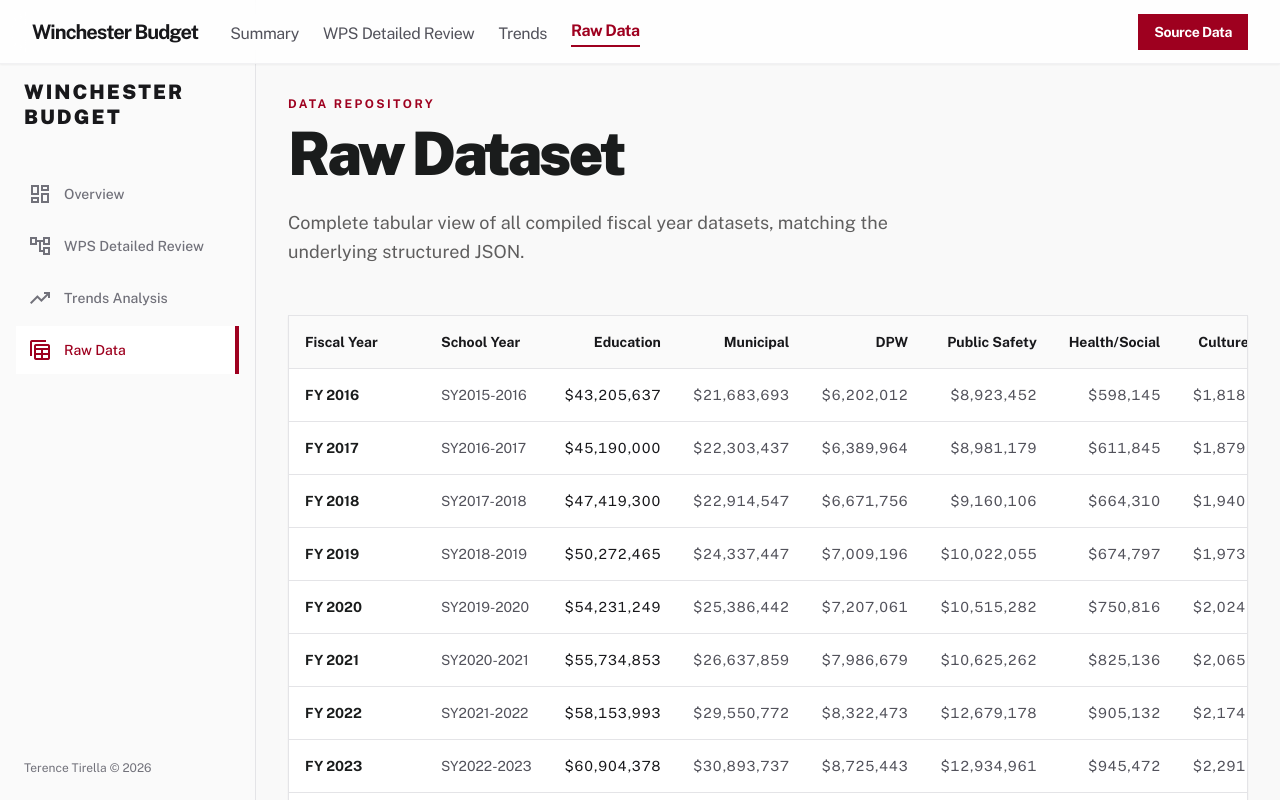
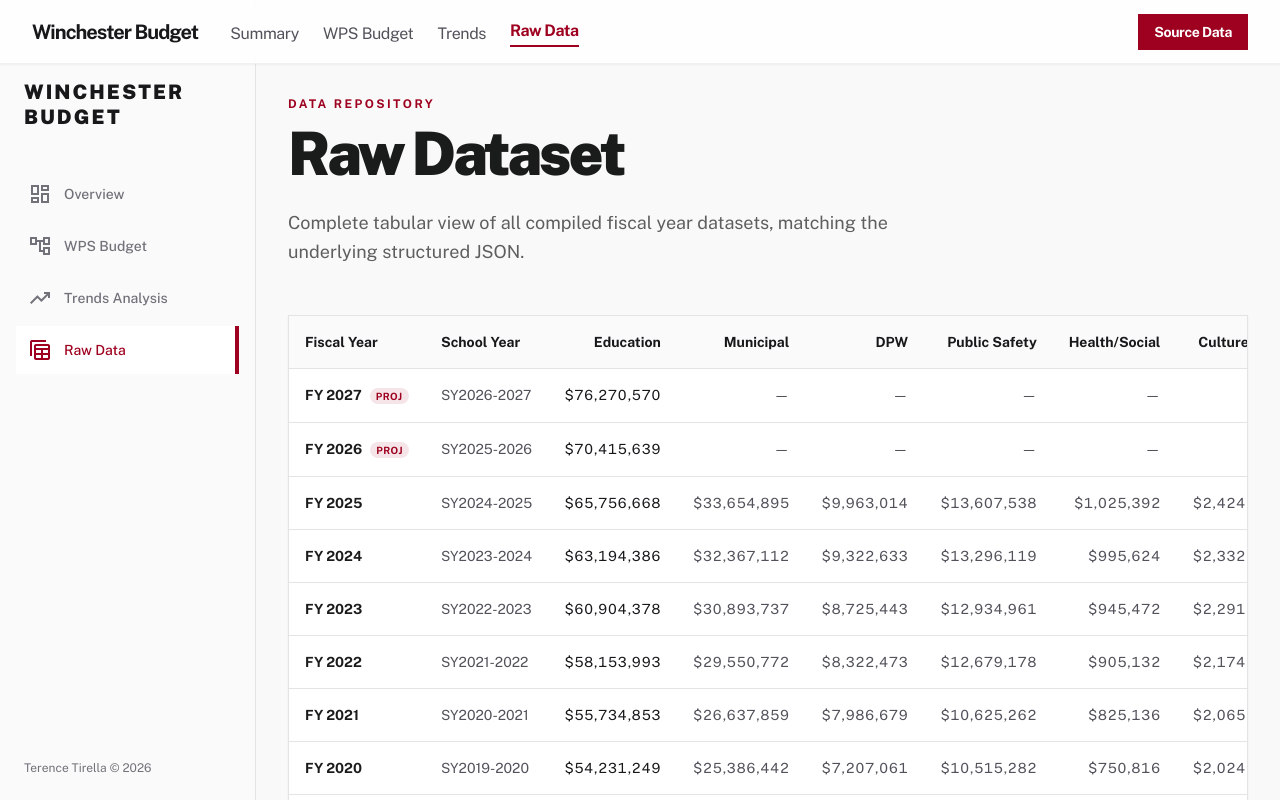
Before and after one commit to tirellat/winchester-budget, a React (Vite) app: page /raw-data in a window 1280 px wide. Shown: the top 800 px of the page. Built offline with nearby package versions, Linux system fonts and the light colour scheme.

Commit message:
feat: sort raw data table by latest to oldest fiscal year

```diff
--- a/src/App.tsx
+++ b/src/App.tsx
@@ -3,7 +3,7 @@ import Layout from './components/Layout'
 import SummaryPage from './pages/SummaryPage'
 import TrendsPage from './pages/TrendsPage'
 import RawDataPage from './pages/RawDataPage'
-import DetailedBudgetPage from './pages/DetailedBudgetPage'
+import WPSBudgetPage from './pages/WPSBudgetPage'
 import './firebase'
 import './App.css'
 
@@ -15,7 +15,7 @@ function App() {
           <Route path="/" element={<Navigate to="/summary" replace />} />
           <Route path="/summary" element={<SummaryPage />} />
           <Route path="/trends" element={<TrendsPage />} />
-          <Route path="/detailed/:orgId?" element={<DetailedBudgetPage />} />
+          <Route path="/wps/:orgId?" element={<WPSBudgetPage />} />
           <Route path="/raw-data" element={<RawDataPage />} />
         </Route>
       </Routes>
--- a/src/components/Breadcrumbs.tsx
+++ b/src/components/Breadcrumbs.tsx
@@ -23,8 +23,8 @@ const Breadcrumbs: React.FC = () => {
 
         // Map common paths to readable names
         let name = value.toUpperCase();
-        if (value === 'detailed') name = 'WPS DETAILED BUDGET';
-        if (index === 1 && pathnames[0] === 'detailed') {
+        if (value === 'wps') name = 'WPS BUDGET';
+        if (index === 1 && pathnames[0] === 'wps') {
             name = getOrgName(value).toUpperCase();
         }
 
--- a/src/components/Layout.tsx
+++ b/src/components/Layout.tsx
@@ -23,8 +23,8 @@ export default function Layout() {
             <NavLink to="/summary" className={getTopNavLinkClass} id="nav-summary">
               Summary
             </NavLink>
-            <NavLink to="/detailed" className={getTopNavLinkClass} id="nav-detailed">
-              WPS Detailed Review
+            <NavLink to="/wps" className={getTopNavLinkClass} id="nav-wps">
+              WPS Budget
             </NavLink>
             <NavLink to="/trends" className={getTopNavLinkClass} id="nav-trends">
               Trends
@@ -53,9 +53,9 @@ export default function Layout() {
             <span className="material-symbols-outlined">dashboard</span>
             <span className="font-medium text-sm">Overview</span>
           </NavLink>
-          <NavLink to="/detailed" className={getSideNavLinkClass}>
+          <NavLink to="/wps" className={getSideNavLinkClass}>
             <span className="material-symbols-outlined">account_tree</span>
-            <span className="font-medium text-sm">WPS Detailed Review</span>
+            <span className="font-medium text-sm">WPS Budget</span>
           </NavLink>
           <NavLink to="/trends" className={getSideNavLinkClass}>
             <span className="material-symbols-outlined">trending_up</span>
--- a/src/pages/RawDataPage.tsx
+++ b/src/pages/RawDataPage.tsx
@@ -1,7 +1,12 @@
+import { useMemo } from 'react'
 import { getBudgetData, formatCurrency, getFiscalYearLabel } from '../data/budgetUtils'
 
 export default function RawDataPage() {
   const data = getBudgetData()
+
+  const sortedFYs = useMemo(() => {
+    return [...data.fiscalYears].sort((a, b) => b.fiscalYear.localeCompare(a.fiscalYear))
+  }, [data.fiscalYears])
 
   return (
     <div className="max-w-7xl mx-auto">
@@ -28,7 +33,7 @@ export default function RawDataPage() {
               </tr>
             </thead>
             <tbody className="divide-y divide-zinc-200 dark:divide-zinc-800">
-              {data.fiscalYears.map((fy) => (
+              {sortedFYs.map((fy) => (
                 <tr key={fy.fiscalYear} className="hover:bg-zinc-50/50 dark:hover:bg-zinc-800/50 transition-colors">
                   <td className="p-4 font-bold text-on-surface whitespace-nowrap">
                     {getFiscalYearLabel(fy.fiscalYear)}
```
Also changed, not shown: src/pages/WPSBudgetPage.tsx (renamed from src/pages/DetailedBudgetPage.tsx).
